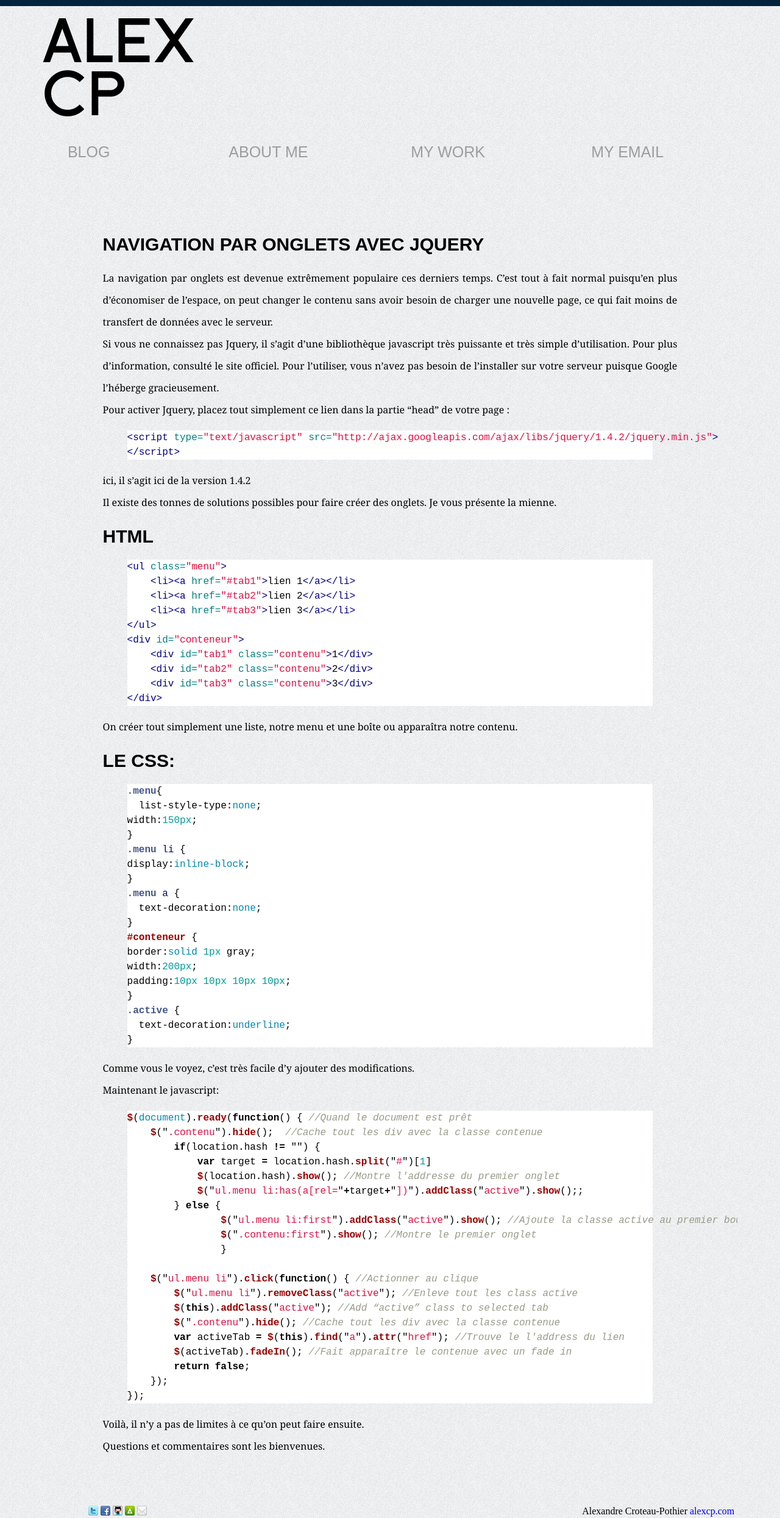
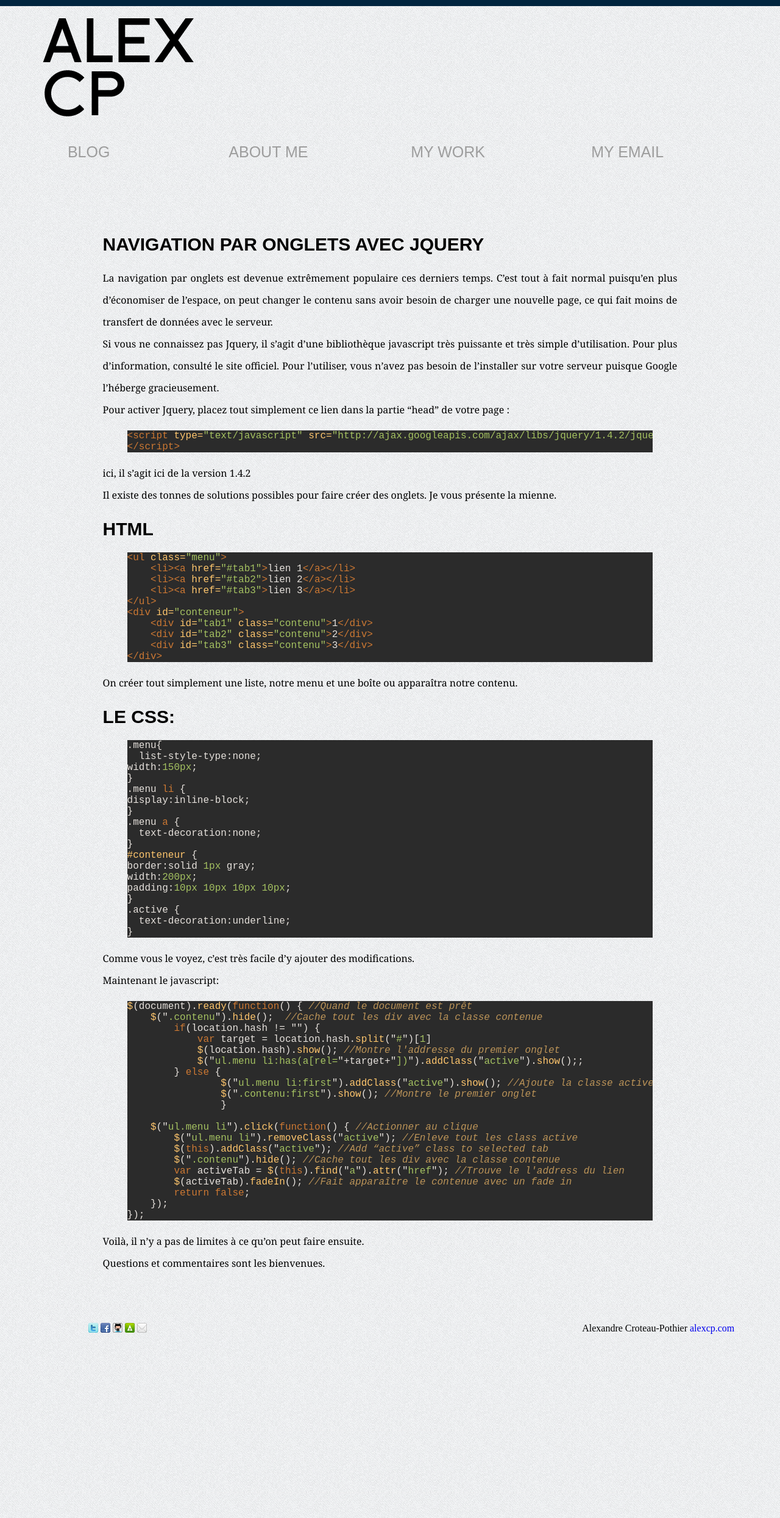
Before and after one commit to alexcp/alexcp-blog, a Jekyll site: the page built from _posts/2010-06-10-jquery-onglet.markdown, in a window 1280 px wide. Shown: the whole page at 61% size. Built offline with Jekyll 4.4.1, drawn with Linux system fonts in a browser that asks for light colours; some web fonts are replaced; Markdown is read by kramdown in place of the engine named in the settings; comment, search, counter and statistics services are not loaded.

Commit message:
synthax theme

```diff
--- a/css/styles.css
+++ b/css/styles.css
@@ -72,7 +72,8 @@
 .highlight{
   font-family:Consolas,'Lucida Console','DejaVu Sans Mono',monospace
   font-size:12px;
-  line-height:24px;
+  line-height:18px;
+  overflow:scroll;
 }
 .date{
   font-size:12px;
@@ -128,67 +129,78 @@
 
 /*******************************/
 /**** syntax highlighting *******/
-.highlight  { background: #ffffff; }
-.highlight .c { color: #999988; font-style: italic } /* Comment */
-.highlight .err { color: #a61717; background-color: #e3d2d2 } /* Error */
-.highlight .k { font-weight: bold } /* Keyword */
-.highlight .o { font-weight: bold } /* Operator */
-.highlight .cm { color: #999988; font-style: italic } /* Comment.Multiline */
-.highlight .cp { color: #999999; font-weight: bold } /* Comment.Preproc */
-.highlight .c1 { color: #999988; font-style: italic } /* Comment.Single */
-.highlight .cs { color: #999999; font-weight: bold; font-style: italic } /* Comment.Special */
-.highlight .gd { color: #000000; background-color: #ffdddd } /* Generic.Deleted */
-.highlight .gd .x { color: #000000; background-color: #ffaaaa } /* Generic.Deleted.Specific */
-.highlight .ge { font-style: italic } /* Generic.Emph */
-.highlight .gr { color: #aa0000 } /* Generic.Error */
-.highlight .gh { color: #999999 } /* Generic.Heading */
-.highlight .gi { color: #000000; background-color: #ddffdd } /* Generic.Inserted */
-.highlight .gi .x { color: #000000; background-color: #aaffaa } /* Generic.Inserted.Specific */
-.highlight .go { color: #888888 } /* Generic.Output */
-.highlight .gp { color: #555555 } /* Generic.Prompt */
-.highlight .gs { font-weight: bold } /* Generic.Strong */
-.highlight .gu { color: #aaaaaa } /* Generic.Subheading */
-.highlight .gt { color: #aa0000 } /* Generic.Traceback */
-.highlight .kc { font-weight: bold } /* Keyword.Constant */
-.highlight .kd { font-weight: bold } /* Keyword.Declaration */
-.highlight .kp { font-weight: bold } /* Keyword.Pseudo */
-.highlight .kr { font-weight: bold } /* Keyword.Reserved */
-.highlight .kt { color: #445588; font-weight: bold } /* Keyword.Type */
-.highlight .m { color: #009999 } /* Literal.Number */
-.highlight .s { color: #d14 } /* Literal.String */
-.highlight .na { color: #008080 } /* Name.Attribute */
-.highlight .nb { color: #0086B3 } /* Name.Builtin */
-.highlight .nc { color: #445588; font-weight: bold } /* Name.Class */
-.highlight .no { color: #008080 } /* Name.Constant */
-.highlight .ni { color: #800080 } /* Name.Entity */
-.highlight .ne { color: #990000; font-weight: bold } /* Name.Exception */
-.highlight .nf { color: #990000; font-weight: bold } /* Name.Function */
-.highlight .nn { color: #555555 } /* Name.Namespace */
-.highlight .nt { color: #000080 } /* Name.Tag */
-.highlight .nv { color: #008080 } /* Name.Variable */
-.highlight .ow { font-weight: bold } /* Operator.Word */
-.highlight .w { color: #bbbbbb } /* Text.Whitespace */
-.highlight .mf { color: #009999 } /* Literal.Number.Float */
-.highlight .mh { color: #009999 } /* Literal.Number.Hex */
-.highlight .mi { color: #009999 } /* Literal.Number.Integer */
-.highlight .mo { color: #009999 } /* Literal.Number.Oct */
-.highlight .sb { color: #d14 } /* Literal.String.Backtick */
-.highlight .sc { color: #d14 } /* Literal.String.Char */
-.highlight .sd { color: #d14 } /* Literal.String.Doc */
-.highlight .s2 { color: #d14 } /* Literal.String.Double */
-.highlight .se { color: #d14 } /* Literal.String.Escape */
-.highlight .sh { color: #d14 } /* Literal.String.Heredoc */
-.highlight .si { color: #d14 } /* Literal.String.Interpol */
-.highlight .sx { color: #d14 } /* Literal.String.Other */
-.highlight .sr { color: #009926 } /* Literal.String.Regex */
-.highlight .s1 { color: #d14 } /* Literal.String.Single */
-.highlight .ss { color: #990073 } /* Literal.String.Symbol */
-.highlight .bp { color: #999999 } /* Name.Builtin.Pseudo */
-.highlight .vc { color: #008080 } /* Name.Variable.Class */
-.highlight .vg { color: #008080 } /* Name.Variable.Global */
-.highlight .vi { color: #008080 } /* Name.Variable.Instance */
-.highlight .il { color: #009999 } /* Literal.Number.Integer.Long */
+.lineno{color:#000;background:#BDD1F0;}
 
+.highlight  { background: #2B2B2B; color: #E6E1DC}
+.highlight .hll { background-color: #ffffcc }
+.highlight .c { color: #BC9458; font-style: italic} /* Comment */
+.highlight .err { color: #E6E1DC} /* Error */
+.highlight .g { color: #E6E1DC} /* Generic */
+.highlight .k { color: #CC7833} /* Keyword */
+.highlight .l { color: #E6E1DC} /* Literal */
+.highlight .n { color: #E6E1DC} /* Name */
+.highlight .o { color: #E6E1DC} /* Operator */
+.highlight .x { color: #E6E1DC} /* Other */
+.highlight .p { color: #E6E1DC} /* Punctuation */
+.highlight .cm { color: #BC9458; font-style: italic} /* Comment.Multiline */
+.highlight .cp { color: #CC7833} /* Comment.Preproc */
+.highlight .c1 { color: #BC9458; font-style: italic} /* Comment.Single */
+.highlight .cs { color: #BC9458; font-style: italic} /* Comment.Special */
+.highlight .gd { color: #E6E1DC; background-color: #660000 } /* Generic.Deleted */
+.highlight .ge { color: #E6E1DC} /* Generic.Emph */
+.highlight .gr { color: #FFFFFF; background-color: #990000 } /* Generic.Error */
+.highlight .gh { color: #FFFFFF} /* Generic.Heading */
+.highlight .gi { color: #E6E1DC; background-color: #144212 } /* Generic.Inserted */
+.highlight .go { color: #E6E1DC} /* Generic.Output */
+.highlight .gp { color: #E6E1DC} /* Generic.Prompt */
+.highlight .gs { color: #E6E1DC} /* Generic.Strong */
+.highlight .gu { color: #FFFFFF} /* Generic.Subheading */
+.highlight .gt { color: #E6E1DC} /* Generic.Traceback */
+.highlight .kc { color: #CC7833} /* Keyword.Constant */
+.highlight .kd { color: #CC7833} /* Keyword.Declaration */
+.highlight .kn { color: #CC7833} /* Keyword.Namespace */
+.highlight .kp { color: #CC7833} /* Keyword.Pseudo */
+.highlight .kr { color: #CC7833} /* Keyword.Reserved */
+.highlight .kt { color: #DA4939} /* Keyword.Type */
+.highlight .ld { color: #E6E1DC} /* Literal.Date */
+.highlight .m { color: #A5C261} /* Literal.Number */
+.highlight .s { color: #A5C261} /* Literal.String */
+.highlight .na { color: #FFC66D} /* Name.Attribute */
+.highlight .nb { color: #E6E1DC} /* Name.Builtin */
+.highlight .nc { color: #E6E1DC} /* Name.Class */
+.highlight .no { color: #6D9CBE} /* Name.Constant */
+.highlight .nd { color: #E6E1DC} /* Name.Decorator */
+.highlight .ni { color: #E6E1DC} /* Name.Entity */
+.highlight .ne { color: #E6E1DC} /* Name.Exception */
+.highlight .nf { color: #FFC66D} /* Name.Function */
+.highlight .nl { color: #E6E1DC} /* Name.Label */
+.highlight .nn { color: #E6E1DC} /* Name.Namespace */
+.highlight .nx { color: #E6E1DC} /* Name.Other */
+.highlight .py { color: #E6E1DC} /* Name.Property */
+.highlight .nt { color: #CC7833} /* Name.Tag */
+.highlight .nv { color: #D0D0FF} /* Name.Variable */
+.highlight .ow { color: #E6E1DC} /* Operator.Word */
+.highlight .w { color: #E6E1DC} /* Text.Whitespace */
+.highlight .mf { color: #A5C261} /* Literal.Number.Float */
+.highlight .mh { color: #A5C261} /* Literal.Number.Hex */
+.highlight .mi { color: #A5C261} /* Literal.Number.Integer */
+.highlight .mo { color: #A5C261} /* Literal.Number.Oct */
+.highlight .sb { color: #A5C261} /* Literal.String.Backtick */
+.highlight .sc { color: #A5C261} /* Literal.String.Char */
+.highlight .sd { color: #A5C261} /* Literal.String.Doc */
+.highlight .s2 { color: #A5C261} /* Literal.String.Double */
+.highlight .se { color: #A5C261} /* Literal.String.Escape */
+.highlight .sh { color: #A5C261} /* Literal.String.Heredoc */
+.highlight .si { color: #A5C261} /* Literal.String.Interpol */
+.highlight .sx { color: #A5C261} /* Literal.String.Other */
+.highlight .sr { color: #A5C261} /* Literal.String.Regex */
+.highlight .s1 { color: #A5C261} /* Literal.String.Single */
+.highlight .ss { color: #A5C261} /* Literal.String.Symbol */
+.highlight .bp { color: #E6E1DC} /* Name.Builtin.Pseudo */
+.highlight .vc { color: #D0D0FF} /* Name.Variable.Class */
+.highlight .vg { color: #D0D0FF} /* Name.Variable.Global */
+.highlight .vi { color: #D0D0FF} /* Name.Variable.Instance */
+.highlight .il { color: #A5C261} /* Literal.Number.Integer.Long */
 
 /*******************************/
 
```
Also changed, not shown: _posts/2010-02-01-wordpress-plugin.markdown (+4 -4 lines).
